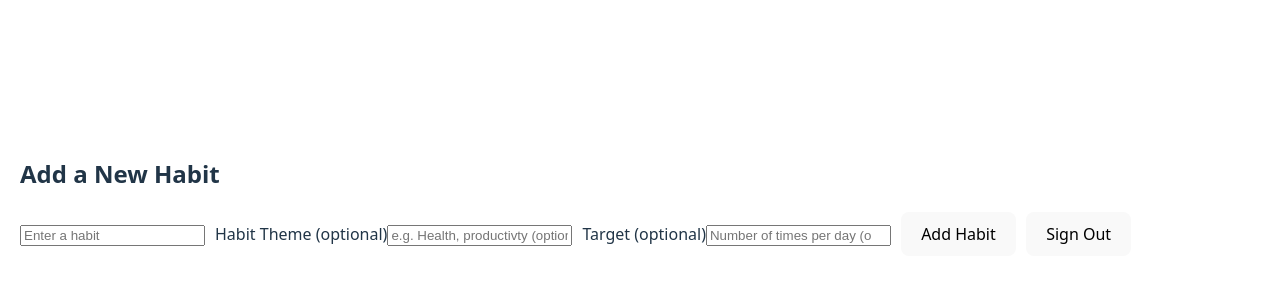
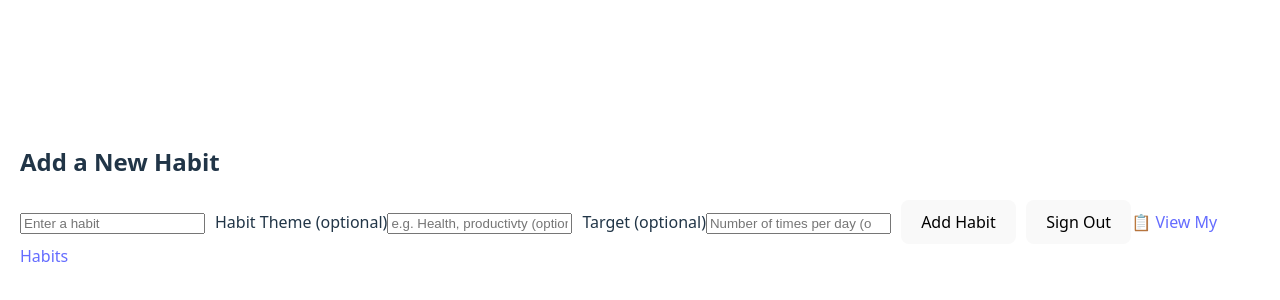
Before and after one commit to ihsankerr/react_test_vsc, a React app: page /habits in a window 1280 px wide. Shown: the part 204-504 px from the top of the page. Built offline with nearby package versions, Linux system fonts and the light colour scheme; the HTML template or start-up script is replaced by a standard one.

Commit message:
Adding Link to view habits

```diff
--- a/src/Habits.jsx
+++ b/src/Habits.jsx
@@ -2,6 +2,7 @@
 import React, { useState, useEffect } from 'react';
 import { supabase } from './supabaseClient';
 import { useNavigate } from 'react-router-dom'; // <-- added
+import { Link } from 'react-router-dom';
 
 // Define the main HabitTracker components
 function HabitTracker() {
@@ -105,6 +106,7 @@ function HabitTracker() {
       <button onClick={handleSignOut} style={{ marginLeft: '10px' }}>
         Sign Out
       </button>
+      <Link to="/view-habits">📋 View My Habits</Link>
       {showConfirmation && <p>Habit added!</p>}
     </div>
   );
```
